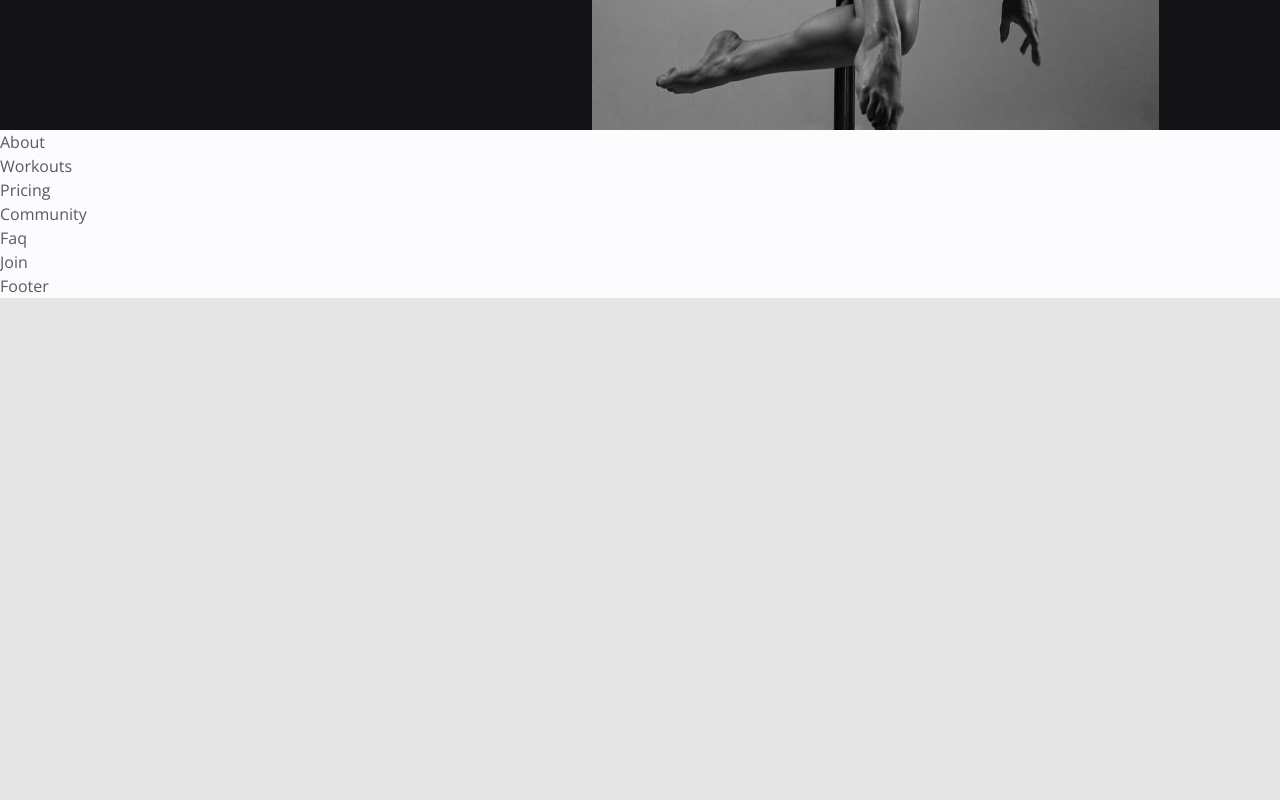
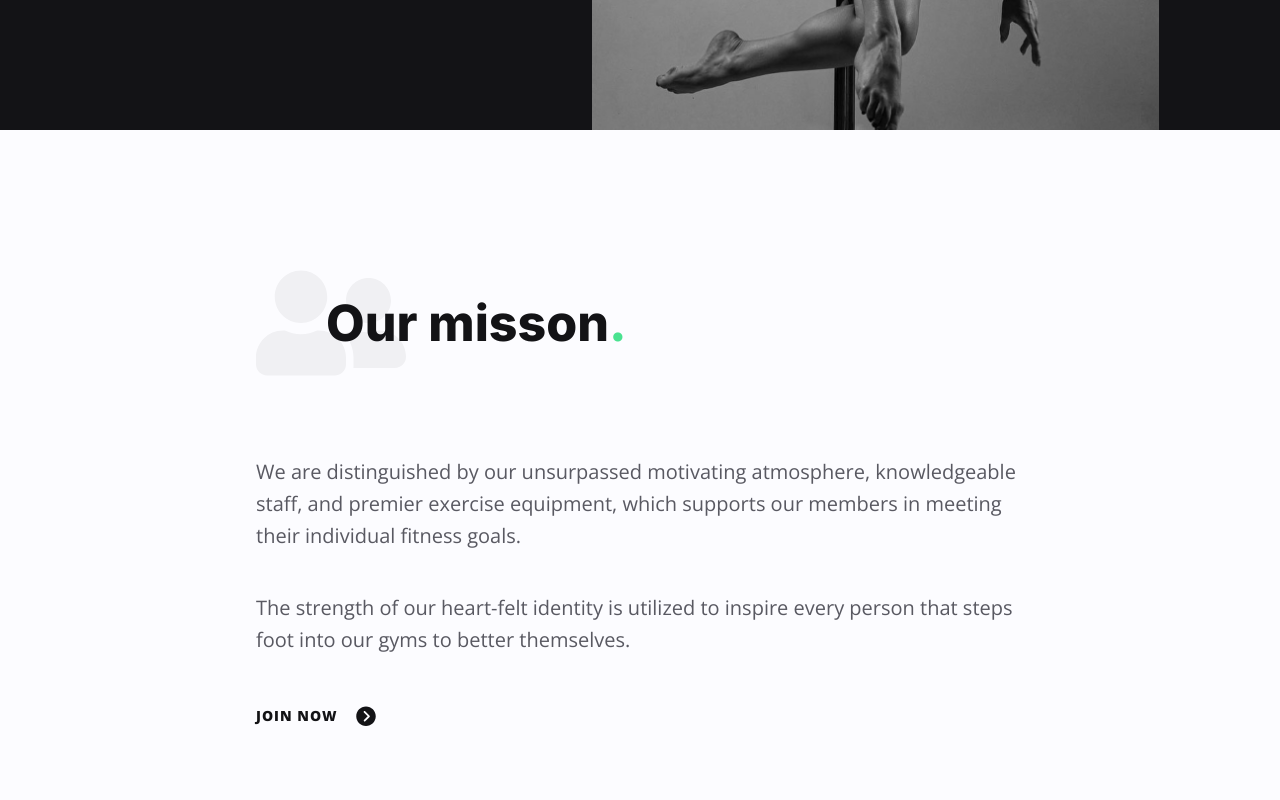
Before and after one commit to estaniulyte/sports-website, a React (Create React App) app: page / in a window 1280 px wide. Shown: the part 660-1460 px from the top of the page. Before the commit the page ends 958 px from the top, so only its background shows below. Built offline with nearby package versions, Linux system fonts and the light colour scheme; the HTML template or start-up script is replaced by a standard one.

Commit message:
feat: create About section in home page

```diff
--- a/src/components/About.js
+++ b/src/components/About.js
@@ -1,7 +1,48 @@
 import React from 'react';
 
+import { about } from '../data'
+
+import { IoIosArrowDroprightCircle } from 'react-icons/io'
+
 const About = () => {
-  return <div>About</div>;
+  const { title, subtitle1, subtitle2, icon, link } = about
+  return (
+    <section className='py-[80px] md:py-[110px] lg:pt-[140px] lg:pb-[180px]'>
+      <div className='container mx-auto px-[20px] lg:px-[135px]'>
+        <div
+          className='section-title-group justify-start'
+          data-aos='fade-up'
+          data-aos-delay='100'
+        >
+          <img src={icon} alt='' />
+          <h2 className='h2 section-title'>
+            { title }
+            <span className='text-primary-200'>.</span>
+          </h2>
+        </div>
+        <p
+          className='md:text-body-md mb-10'
+          data-aos='fade-up'
+          data-aos-delay='200'
+        >
+          { subtitle1 }
+        </p>
+        <p
+          className='md:text-body-md mb-12'
+          data-aos='fade-up'
+          data-aos-delay='300'
+        >
+          { subtitle2 }
+        </p>
+        <div
+          data-aos='fade-up'
+          data-aos-delay='400'
+        >
+          <a className='link flex items-center gap-x-4 hover:gap-x-6 transition-all' href="#">{link} <IoIosArrowDroprightCircle className='text-2xl' /></a>
+        </div>
+      </div>
+    </section>
+  )
 };
 
 export default About;
```
